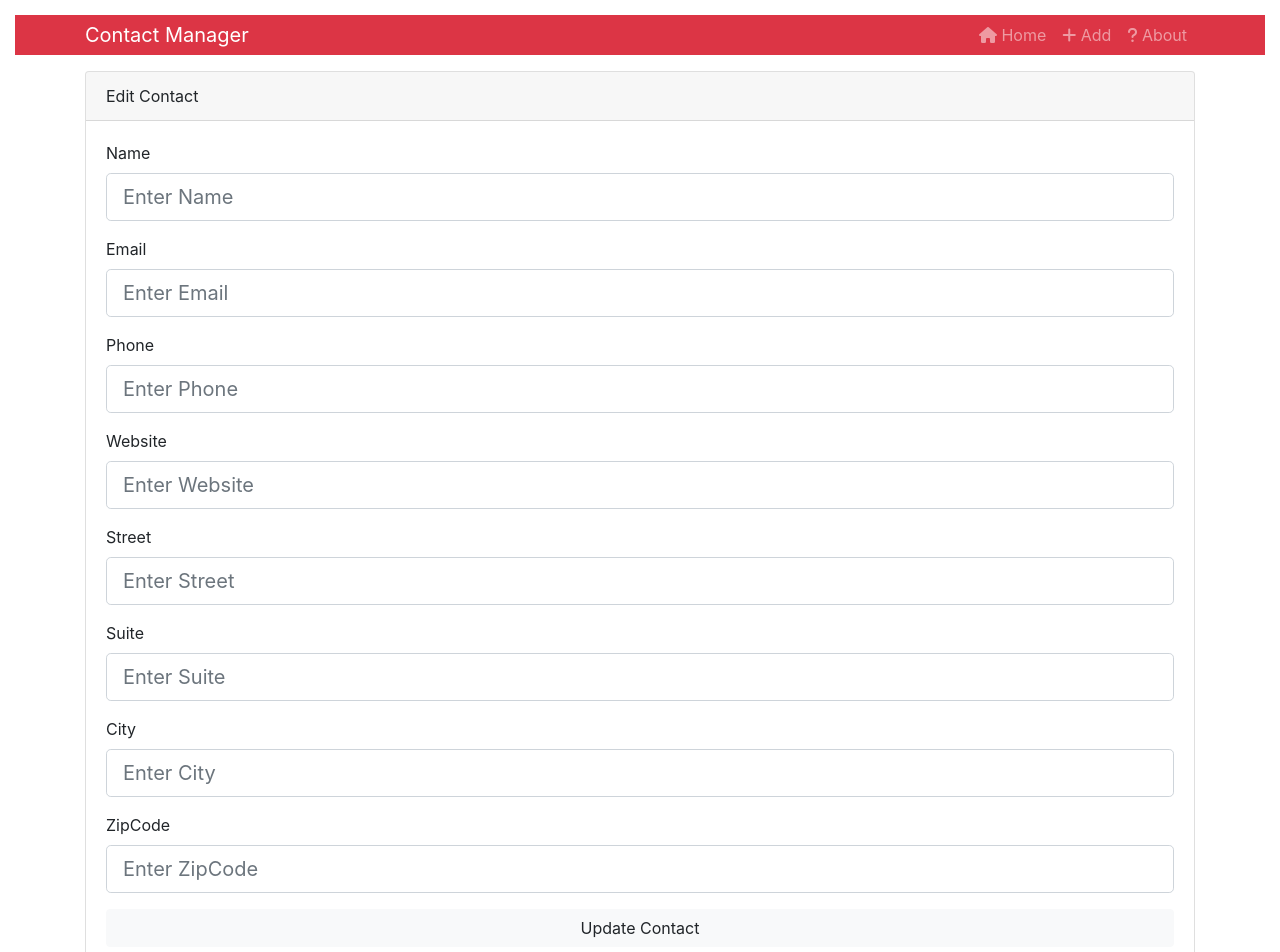
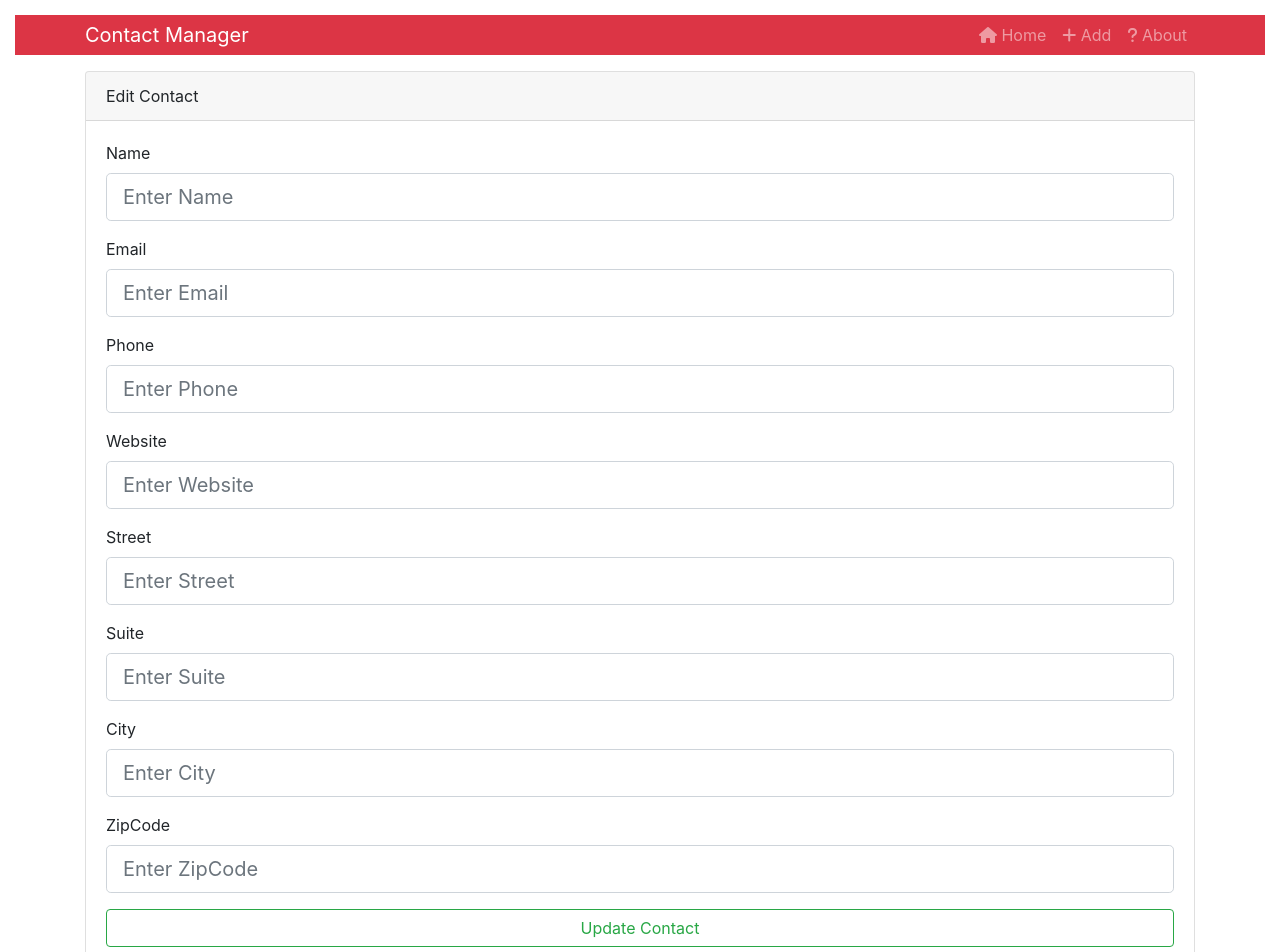
Before and after one commit to kbugaienko/contact-manager, a React (Create React App) app: page /#/contact/edit/1 in a window 1280 px wide. Shown: the top 952 px of the page. Built offline with nearby package versions, Linux system fonts and the light colour scheme; no server answers.

Commit message:
Change color for submit button

```diff
--- a/src/components/contacts/AddContact.js
+++ b/src/components/contacts/AddContact.js
@@ -219,7 +219,7 @@ class AddContact extends Component {
                     <input
                       type="submit"
                       value="Add Contact"
-                      className="btn btn-light btn-block"/>
+                      className="btn btn-outline-success btn-block"/>
                   </form>
                 </div>
               </div>
--- a/src/components/contacts/EditContact.js
+++ b/src/components/contacts/EditContact.js
@@ -235,7 +235,7 @@ class EditContact extends Component {
                   <input
                     type="submit"
                     value="Update Contact"
-                    className="btn btn-light btn-block"/>
+                    className="btn btn-outline-success btn-block"/>
                 </form>
               </div>
             </div>
```
